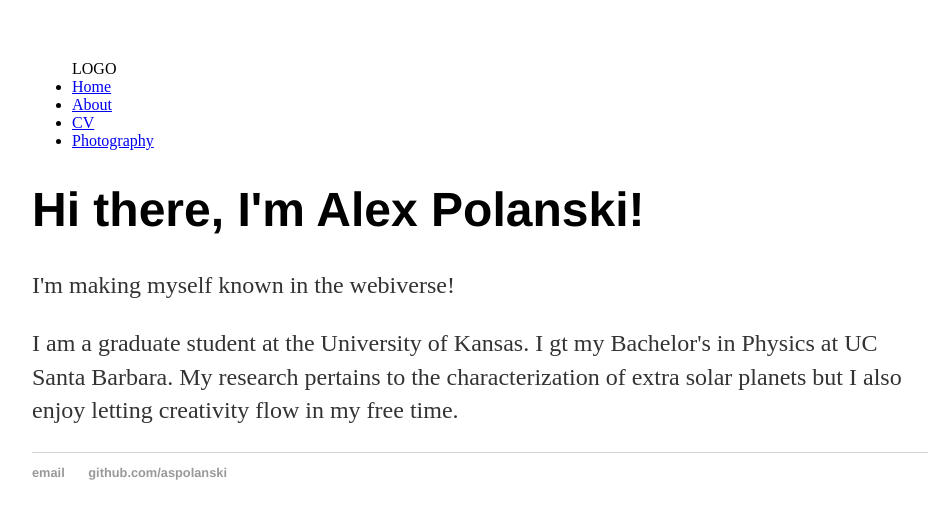
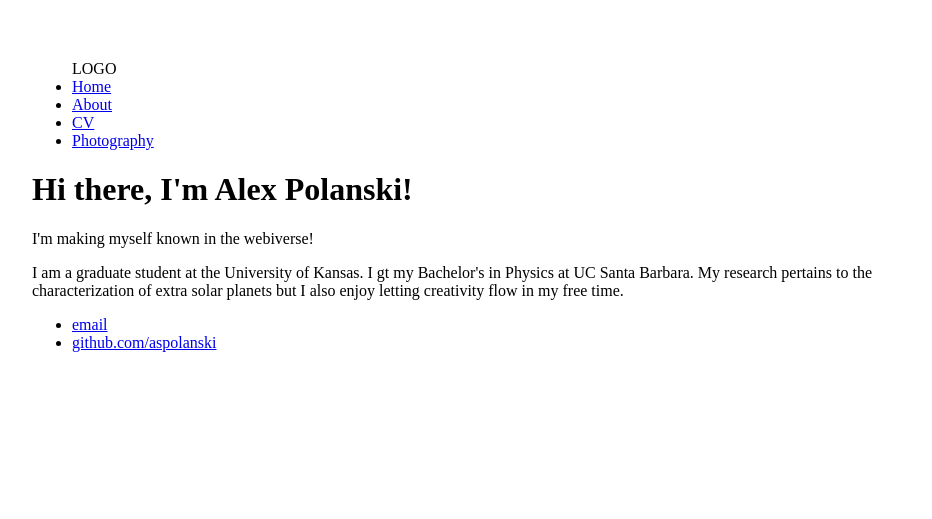
Before and after one commit to aspolanski/aspolanski.github.io, a Jekyll site: the page built from index.html, in a window 1280 px wide. Shown: the top 519 px of the page, without its empty margins (160-1092 px from the left). Built offline with Jekyll 4.4.1, drawn with Linux system fonts in a browser that asks for light colours.

Commit message:
Update main.css

```diff
--- a/css/main.css
+++ b/css/main.css
@@ -31,42 +31,3 @@
     font-size: 16px;
     font-weight: bold;
 }
-footer ul {
-    font-family:'Helvetica', 'Arial', 'Sans-Serif';
-    padding: 0px;
-    list-style: none;
-    font-weight: bold;
-}
-footer ul li {
-    display: inline;
-    margin-right: 20px;
-}
-footer ul li a {
-    text-decoration: none;
-    color: #999;
-}
-footer ul li a:hover {
-    text-decoration: underline;
-}
-h1 {
-    font-size: 3em;
-    font-family:'Helvetica', 'Arial', 'Sans-Serif';
-}
-p {
-    font-size: 1.5em;
-    line-height: 1.4em;
-    color: #333;
-}
-footer {
-    border-top: 1px solid #d5d5d5;
-    font-size: .8em;
-}
-
-ul.posts {
-    margin: 20px auto 40px;
-    font-size: 1.5em;
-}
-
-ul.posts li {
-    list-style: none;
-}
```
